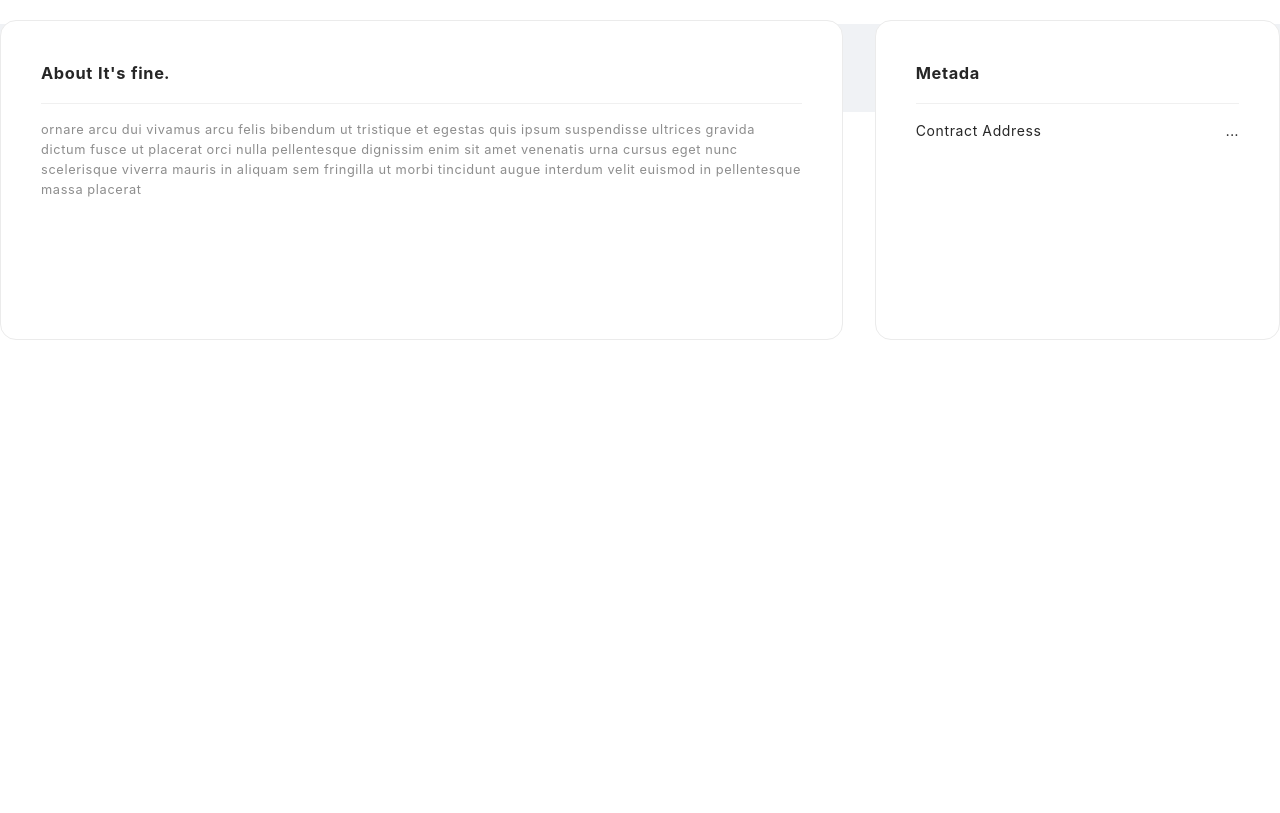
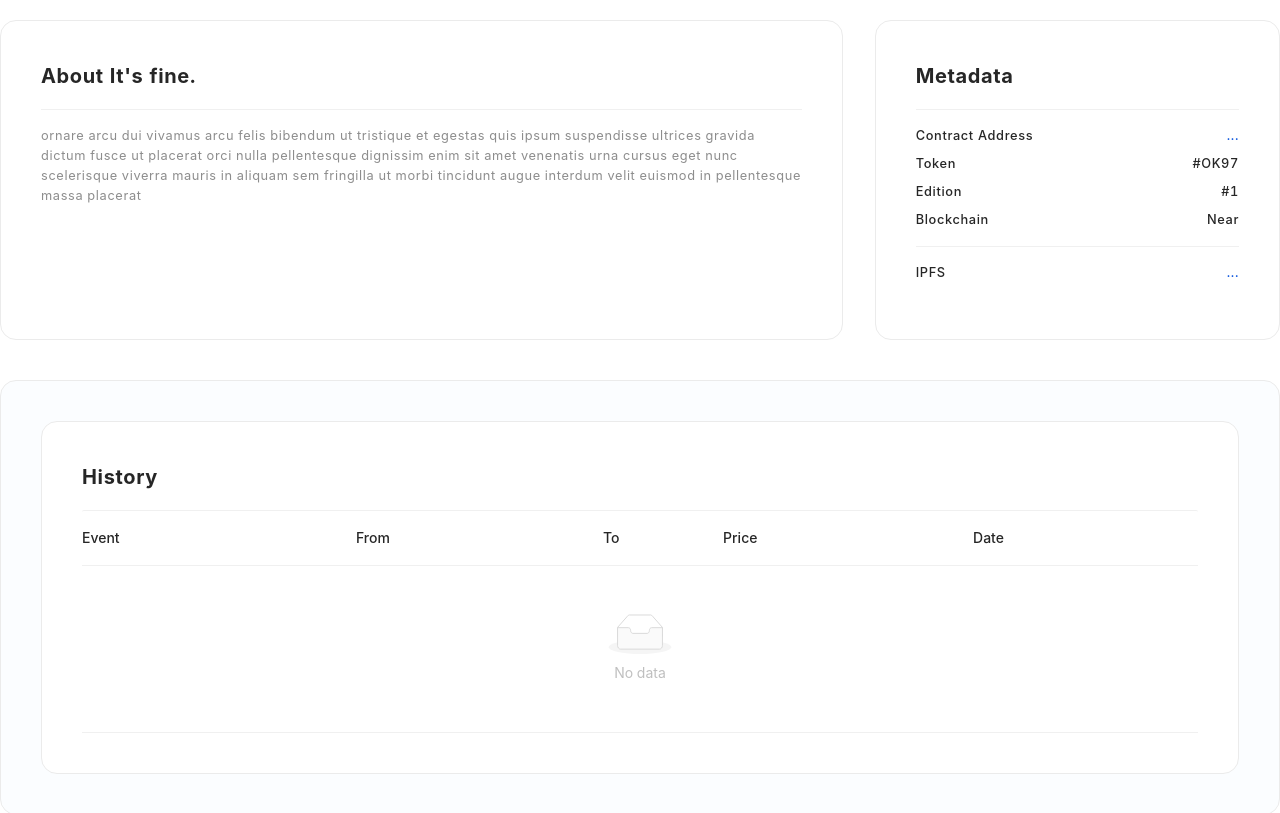
Before and after one commit to nitipon-apaisri/the-luuf, a React (Create React App) app: page /token/TK0001 in a window 1280 px wide. Shown: the part 720-1533 px from the top of the page. Before the commit the page ends 1060 px from the top, so only its background shows below. Built offline with nearby package versions, Linux system fonts and the light colour scheme.

Commit message:
Added transaction history table

```diff
--- a/src/db/index.js
+++ b/src/db/index.js
@@ -47,19 +47,15 @@ export const tokens = [
         description:
             "ornare arcu dui vivamus arcu felis bibendum ut tristique et egestas quis ipsum suspendisse ultrices gravida dictum fusce ut placerat orci nulla pellentesque dignissim enim sit amet ",
         image: "...",
+        edition: 1,
         creator: "kamwoo",
         owner: "nitipon-apaisri",
         collection: "It's fine.",
+        chain: "Near",
         tradeInfo: {
             sellStatus: false,
             price: 0,
-            loyalties: {
-                primary: {
-                    user: "kamwoo",
-                    value: 10,
-                },
-                contributers: [],
-            },
+            loyalties: [{ account: "kamwoo", value: 10 }],
         },
         metadata: { contractAddress: "...", tokenId: "...", edition: "...", blockchain: "...", ipfs: "..." },
         // "tradeHistory": [{...},{...},{...}],
@@ -70,128 +66,79 @@ export const tokens = [
         ],
     },
     {
-        id: "token2",
-        name: "Example #1",
+        id: "TK0002",
+        name: "#OK159",
         description:
             "ornare arcu dui vivamus arcu felis bibendum ut tristique et egestas quis ipsum suspendisse ultrices gravida dictum fusce ut placerat orci nulla pellentesque dignissim enim sit amet ",
         image: "...",
-        creator: "example",
-        owner: "example",
-        collection: "Example 1",
-
+        edition: 1,
+        creator: "kamwoo",
+        owner: "nitipon-apaisri",
+        collection: "It's fine.",
+        chain: "Near",
         tradeInfo: {
-            sellStatus: true,
-            price: 3,
-            loyalties: {
-                primary: {
-                    user: "example",
-                    value: 10,
-                },
-                contributers: [],
-            },
+            sellStatus: false,
+            price: 0,
+            loyalties: [
+                { account: "kamwoo", value: 5 },
+                { account: "optp", value: 5 },
+            ],
         },
         metadata: { contractAddress: "...", tokenId: "...", edition: "...", blockchain: "...", ipfs: "..." },
         // "tradeHistory": [{...},{...},{...}],
-        arttributes: [],
+        arttributes: [
+            { type: "character", value: "Nang Rum" },
+            { type: "status", value: "Positive" },
+            { type: "season", value: "2" },
+        ],
     },
     {
-        id: "token3",
-        name: "Example #1",
+        id: "TK0003",
+        name: "#OK166",
         description:
             "ornare arcu dui vivamus arcu felis bibendum ut tristique et egestas quis ipsum suspendisse ultrices gravida dictum fusce ut placerat orci nulla pellentesque dignissim enim sit amet ",
         image: "...",
-        creator: "example",
-        owner: "example",
-        collection: "Example 1",
-
+        edition: 1,
+        creator: "kamwoo",
+        owner: "nitipon-apaisri",
+        collection: "It's fine.",
+        chain: "Near",
         tradeInfo: {
             sellStatus: false,
             price: 0,
-            loyalties: {
-                primary: {
-                    user: "example",
-                    value: 10,
-                },
-                contributers: [],
-            },
+            loyalties: [{ account: "kamwoo", value: 10 }],
         },
         metadata: { contractAddress: "...", tokenId: "...", edition: "...", blockchain: "...", ipfs: "..." },
         // "tradeHistory": [{...},{...},{...}],
-        arttributes: [],
+        arttributes: [
+            { type: "character", value: "Dabi" },
+            { type: "status", value: "Positive" },
+            { type: "season", value: "2" },
+        ],
     },
     {
-        id: "token4",
-        name: "Example #1",
+        id: "TK0004",
+        name: "#OK166",
         description:
             "ornare arcu dui vivamus arcu felis bibendum ut tristique et egestas quis ipsum suspendisse ultrices gravida dictum fusce ut placerat orci nulla pellentesque dignissim enim sit amet ",
         image: "...",
-        creator: "example",
-        owner: "example",
-        collection: "Example 1",
+        edition: 1,
+        creator: "kamwoo",
+        owner: "nitipon-apaisri",
+        collection: "It's fine.",
+        chain: "Near",
         tradeInfo: {
             sellStatus: false,
             price: 0,
-            loyalties: {
-                primary: {
-                    user: "example",
-                    value: 10,
-                },
-                contributers: [],
-            },
-        },
-
-        metadata: { contractAddress: "...", tokenId: "...", edition: "...", blockchain: "...", ipfs: "..." },
-        // "tradeHistory": [{...},{...},{...}],
-        arttributes: [],
-    },
-    {
-        id: "token5",
-        name: "Example #1",
-        description:
-            "ornare arcu dui vivamus arcu felis bibendum ut tristique et egestas quis ipsum suspendisse ultrices gravida dictum fusce ut placerat orci nulla pellentesque dignissim enim sit amet ",
-        image: "...",
-        creator: "example",
-        owner: "example",
-        collection: "Example 1",
-
-        tradeInfo: {
-            sellStatus: false,
-            price: 0,
-            loyalties: {
-                primary: {
-                    user: "example",
-                    value: 10,
-                },
-                contributers: [],
-            },
+            loyalties: [{ account: "kamwoo", value: 10 }],
         },
         metadata: { contractAddress: "...", tokenId: "...", edition: "...", blockchain: "...", ipfs: "..." },
         // "tradeHistory": [{...},{...},{...}],
-        arttributes: [],
-    },
-    {
-        id: "token6",
-        name: "Example #1",
-        description:
-            "ornare arcu dui vivamus arcu felis bibendum ut tristique et egestas quis ipsum suspendisse ultrices gravida dictum fusce ut placerat orci nulla pellentesque dignissim enim sit amet ",
-        image: "...",
-        creator: "example",
-        owner: "example",
-        collection: "Example 1",
-        tradeInfo: {
-            sellStatus: false,
-            price: 0,
-            loyalties: {
-                primary: {
-                    user: "example",
-                    value: 10,
-                },
-                contributers: [],
-            },
-        },
-        metadata: { contractAddress: "...", tokenId: "...", edition: "...", blockchain: "...", ipfs: "..." },
-        // "tradeHistory": [{...},{...},{...}],
-        arttributes: [],
+        arttributes: [
+            { type: "character", value: "Dr Strange" },
+            { type: "status", value: "Positive" },
+            { type: "season", value: "2" },
+        ],
     },
 ];
 export const collections = [
@@ -201,6 +148,9 @@ export const collections = [
         createdBy: "kamwoo",
         description:
             "ornare arcu dui vivamus arcu felis bibendum ut tristique et egestas quis ipsum suspendisse ultrices gravida dictum fusce ut placerat orci nulla pellentesque dignissim enim sit amet venenatis urna cursus eget nunc scelerisque viverra mauris in aliquam sem fringilla ut morbi tincidunt augue interdum velit euismod in pellentesque massa placerat",
-        tokens: ["TK0001"],
+        tokens: ["TK0001", "TK0002", "TK0003", "TK0004"],
     },
 ];
+collections[0].tokens.forEach((r) => {
+    if (r !== "TK0001") console.log(r);
+});
--- a/src/pages/token-page/TokenPage.js
+++ b/src/pages/token-page/TokenPage.js
@@ -4,12 +4,18 @@ import { Button, Col, Divider, Row } from "antd";
 import { useParams } from "react-router-dom";
 import { TokenContext } from "../../store/tokenContext";
 import { FlagOutlined, HeartOutlined, UploadOutlined } from "@ant-design/icons";
+import TransactionHistoryTable from "./table/TransactionTable";
 const TokenPage = () => {
     const tokenContext = useContext(TokenContext);
     const [loader, setLoader] = useState(false);
     const [token, setToken] = useState();
     const [tokenCollection, setTokenCollection] = useState();
     const { tokenId } = useParams();
+    const data = [
+        {
+            eventTitle: "Sale",
+        },
+    ];
     useEffect(() => {
         document.title = "THE LUUF - Collection";
         setLoader(true);
@@ -85,7 +91,19 @@ const TokenPage = () => {
                                                         <Col flex="auto">
                                                             <div className="token-Loyalty sub-info-content">
                                                                 <p>Loyalty</p>
-                                                                <h4>{token.tradeInfo.loyalties.primary.value}%</h4>
+                                                                <h4>
+                                                                    {(() => {
+                                                                        if (token.tradeInfo.loyalties.length > 1) {
+                                                                            const royaltiesSummarizedtoken = token.tradeInfo.loyalties.reduce((a, b) => {
+                                                                                return a + b.value;
+                                                                            }, 0);
+                                                                            return royaltiesSummarizedtoken;
+                                                                        } else {
+                                                                            return token.tradeInfo.loyalties[0].value;
+                                                                        }
+                                                                    })()}
+                                                                    %
+                                                                </h4>
                                                             </div>
                                                         </Col>
                                                         <Divider type="vertical" style={{ height: "auto" }} />
@@ -135,7 +153,7 @@ const TokenPage = () => {
                                                         {token.arttributes.length !== 0 ? (
                                                             <Row gutter={[8, 8]}>
                                                                 {token.arttributes.map((row, index) => (
-                                                                    <Col span={8} key={row.value}>
+                                                                    <Col flex={"auto"} key={row.value}>
                                                                         <div className="arttribute">
                                                                             <p>{row.type}</p>
                                                                             <h4>{row.value}</h4>
@@ -175,30 +193,62 @@ const TokenPage = () => {
                             </Col>
                         </Row>
                         <Divider style={{ margin: "40px 0" }} />
-
                         <div className="second-content">
                             <Row gutter={{ xs: 8, sm: 16, md: 24, lg: 32 }}>
                                 <Col span={16}>
-                                    <div className="token-collection">
+                                    <article className="token-collection">
                                         <h1>About {tokenCollection.name}</h1>
                                         <Divider style={{ margin: "16px 0" }} />
                                         <p>{tokenCollection.description}</p>
-                                    </div>
+                                    </article>
                                 </Col>
                                 <Col span={8}>
-                                    <div className="token-metada">
-                                        <h1>Metada</h1>
+                                    <article className="token-metadata">
+                                        <h1>Metadata</h1>
                                         <Divider style={{ margin: "16px 0" }} />
-                                        <div className="data">
+                                        <div className="data contract-address">
                                             <Row justify={"space-between"}>
                                                 <p>Contract Address</p>
-                                                <p>{token.metadata.contractAddress}</p>
+                                                <p className="link">{token.metadata.contractAddress}</p>
                                             </Row>
                                         </div>
-                                    </div>
+                                        <div className="data token-name">
+                                            <Row justify={"space-between"}>
+                                                <p>Token</p>
+                                                <p>{token.name}</p>
+                                            </Row>
+                                        </div>
+                                        <div className="data token-edition">
+                                            <Row justify={"space-between"}>
+                                                <p>Edition</p>
+                                                <p>#{token.edition}</p>
+                                            </Row>
+                                        </div>
+                                        <div className="data chain">
+                                            <Row justify={"space-between"}>
+                                                <p>Blockchain</p>
+                                                <p>{token.chain}</p>
+                                            </Row>
+                                        </div>
+                                        <Divider style={{ margin: "16px 0" }} />
+                                        <div className="data ipfs">
+                                            <Row justify={"space-between"}>
+                                                <p>IPFS</p>
+                                                <p className="link">{token.image}</p>
+                                            </Row>
+                                        </div>
+                                    </article>
                                 </Col>
                             </Row>
                         </div>
+                        <article className="transaction-history">
+                            <div className="transactions">
+                                <h1>History</h1>
+                                <div className="table">
+                                    <TransactionHistoryTable data={data} />
+                                </div>
+                            </div>
+                        </article>
                     </div>
                 </section>
             )}
--- /dev/null
+++ b/src/pages/token-page/table/TransactionTable.js
@@ -0,0 +1,40 @@
+import { Table } from "antd";
+import { useEffect, useState } from "react";
+const TransactionHistoryTable = ({ tableData }) => {
+    const [data, setData] = useState();
+
+    useEffect(() => {
+        setData(tableData);
+    }, [tableData]);
+
+    const columns = [
+        {
+            title: "Event",
+            dataIndex: "eventTitle",
+            render: (text) => <h6>{text}</h6>,
+        },
+        {
+            title: "From",
+            dataIndex: "eventTitle",
+            render: (text) => <h6>{text}</h6>,
+        },
+        {
+            title: "To",
+            dataIndex: "eventTitle",
+            render: (text) => <h6>{text}</h6>,
+        },
+        {
+            title: "Price",
+            dataIndex: "eventTitle",
+            render: (text) => <h6>{text}</h6>,
+        },
+        {
+            title: "Date",
+            dataIndex: "eventTitle",
+            render: (text) => <h6>{text}</h6>,
+        },
+    ];
+    return <Table columns={columns} dataSource={data} />;
+};
+
+export default TransactionHistoryTable;
--- a/src/scss/_tokenPage.scss
+++ b/src/scss/_tokenPage.scss
@@ -10,8 +10,6 @@
     .token-contents {
         width: 1280px;
         max-width: 1280px;
-        height: 480px;
-        max-height: 480px;
         margin: 120px auto 0 auto;
         .left-content {
             @extend .card;
@@ -103,6 +101,7 @@
                         border-radius: 8px;
                         text-align: center;
                         padding: 16px 8px;
+                        overflow: auto;
                         p {
                             text-transform: uppercase;
                             font-size: 0.625rem;
@@ -131,13 +130,14 @@
         }
         .second-content {
             .token-collection,
-            .token-metada {
+            .token-metadata {
                 @extend .card;
                 padding: 40px;
                 height: 320px;
                 max-height: 320px;
                 h1 {
                     font-weight: bolder;
+                    font-size: 1.25rem;
                 }
             }
             .token-collection {
@@ -146,6 +146,48 @@
                     color: #8d8d8d;
                 }
             }
+            .token-metadata {
+                .data {
+                    margin: 8px 0;
+                    font-weight: 500;
+                    font-size: 0.8rem;
+                    .link {
+                        cursor: pointer;
+                        color: #0652dd;
+                    }
+                }
+            }
+        }
+        .transaction-history {
+            @extend .card;
+            margin-top: 40px;
+            background: #fbfdff;
+            padding: 40px;
+
+            .transactions {
+                @extend .card;
+                padding: 40px;
+                h1 {
+                    font-weight: bolder;
+                    font-size: 1.25rem;
+                }
+                .table {
+                    margin-top: 16px;
+                    .ant-table-thead > tr > th {
+                        border-top: 1px solid #f0f0f0;
+                        background: transparent;
+                    }
+                    .ant-table-cell::before {
+                        background-color: transparent;
+                    }
+                    .ant-table-tbody > tr > td,
+                    .ant-table-thead > tr > th,
+                    .ant-table tfoot > tr > td,
+                    .ant-table tfoot > tr > th {
+                        padding: 16px 0;
+                    }
+                }
+            }
         }
     }
 }
--- a/src/styles/styles.css
+++ b/src/styles/styles.css
@@ -146,8 +146,8 @@
   padding: 24px 0;
 }
 
-.card, .token-page .token-contents .second-content .token-collection,
-.token-page .token-contents .second-content .token-metada, .token-page .token-contents .token-right, .token-page .token-contents .left-content, .marketplace .tokens .token, .medium-card .medium-card-block, .landing-page .trending-collections .collections .medium-card-block,
+.card, .token-page .token-contents .transaction-history .transactions, .token-page .token-contents .transaction-history, .token-page .token-contents .second-content .token-collection,
+.token-page .token-contents .second-content .token-metadata, .token-page .token-contents .token-right, .token-page .token-contents .left-content, .marketplace .tokens .token, .medium-card .medium-card-block, .landing-page .trending-collections .collections .medium-card-block,
 .landing-page .trending-collections .creators .medium-card-block,
 .landing-page .rising-stars .collections .medium-card-block,
 .landing-page .rising-stars .creators .medium-card-block, .landing-page .category-container .category .category-row .card-category {
@@ -273,8 +273,6 @@
 .token-page .token-contents {
   width: 1280px;
   max-width: 1280px;
-  height: 480px;
-  max-height: 480px;
   margin: 120px auto 0 auto;
 }
 .token-page .token-contents .left-content {
@@ -358,6 +356,7 @@
   border-radius: 8px;
   text-align: center;
   padding: 16px 8px;
+  overflow: auto;
 }
 .token-page .token-contents .token-right .token-arttributes .arttributes .arttribute p {
   text-transform: uppercase;
@@ -378,18 +377,56 @@
   color: #000;
 }
 .token-page .token-contents .second-content .token-collection,
-.token-page .token-contents .second-content .token-metada {
+.token-page .token-contents .second-content .token-metadata {
   padding: 40px;
   height: 320px;
   max-height: 320px;
 }
 .token-page .token-contents .second-content .token-collection h1,
-.token-page .token-contents .second-content .token-metada h1 {
+.token-page .token-contents .second-content .token-metadata h1 {
   font-weight: bolder;
+  font-size: 1.25rem;
 }
 .token-page .token-contents .second-content .token-collection p {
   font-size: 0.8rem;
   color: #8d8d8d;
+}
+.token-page .token-contents .second-content .token-metadata .data {
+  margin: 8px 0;
+  font-weight: 500;
+  font-size: 0.8rem;
+}
+.token-page .token-contents .second-content .token-metadata .data .link {
+  cursor: pointer;
+  color: #0652dd;
+}
+.token-page .token-contents .transaction-history {
+  margin-top: 40px;
+  background: #fbfdff;
+  padding: 40px;
+}
+.token-page .token-contents .transaction-history .transactions {
+  padding: 40px;
+}
+.token-page .token-contents .transaction-history .transactions h1 {
+  font-weight: bolder;
+  font-size: 1.25rem;
+}
+.token-page .token-contents .transaction-history .transactions .table {
+  margin-top: 16px;
+}
+.token-page .token-contents .transaction-history .transactions .table .ant-table-thead > tr > th {
+  border-top: 1px solid #f0f0f0;
+  background: transparent;
+}
+.token-page .token-contents .transaction-history .transactions .table .ant-table-cell::before {
+  background-color: transparent;
+}
+.token-page .token-contents .transaction-history .transactions .table .ant-table-tbody > tr > td,
+.token-page .token-contents .transaction-history .transactions .table .ant-table-thead > tr > th,
+.token-page .token-contents .transaction-history .transactions .table .ant-table tfoot > tr > td,
+.token-page .token-contents .transaction-history .transactions .table .ant-table tfoot > tr > th {
+  padding: 16px 0;
 }
 
 h1,
```
Also changed, not shown: 1 other file (tests, documents, lock files or other folders).
